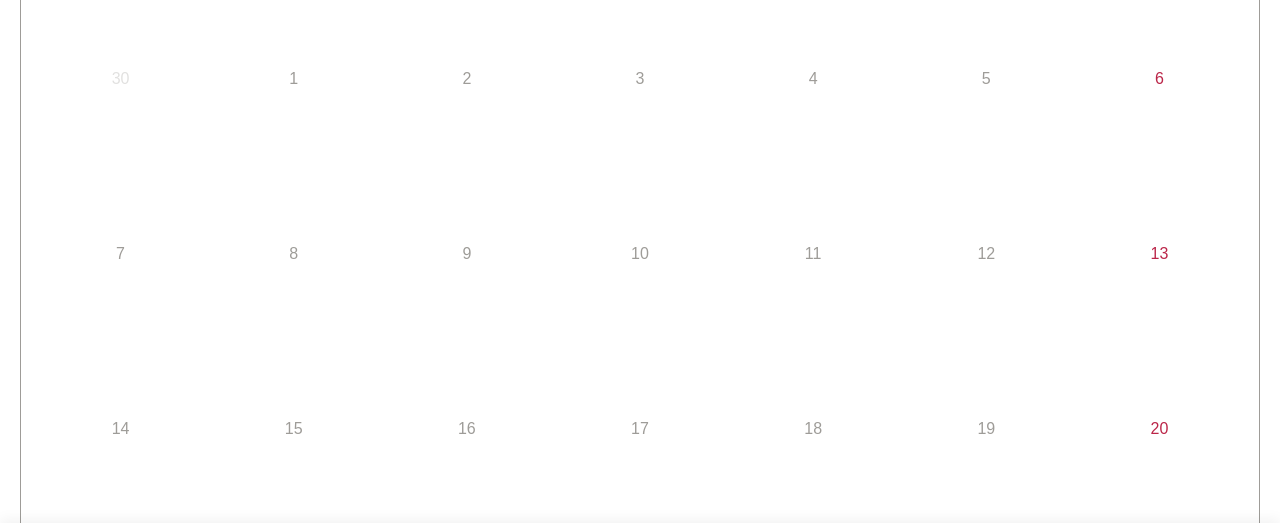
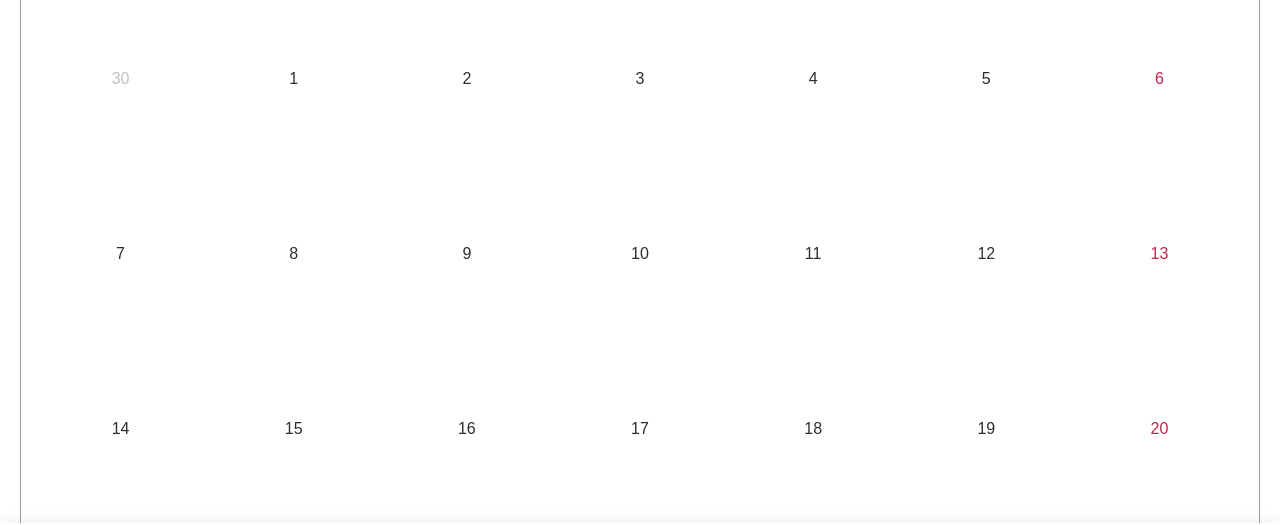
Before and after one commit to Mozartdc/pianolog_i, a React (Vite) app: page /stats in a window 1280 px wide. Shown: the part 217-742 px from the top of the page. Built offline with nearby package versions, Linux system fonts and the light colour scheme; a web font is replaced by a local one.

Commit message:
Update StatsScreen.tsx

```diff
--- a/src/screens/StatsScreen.tsx
+++ b/src/screens/StatsScreen.tsx
@@ -350,10 +350,10 @@ const generateCalendarDays = () => {
                     opacity: isCurrentMonth ? 1 : 0.3, boxSizing: "border-box"
                   }}
                 >
-                  {practiced && <DoIcon style={{ color: "var(--PASTEL_MIMOSA)", width: "100%", height: "100%", maxWidth: 32, maxHeight: 32, position: "absolute", zIndex: 1, opacity: 0.8 }} />}
+                  {practiced && <DoIcon style={{ color: "var(--MIMOSA)", width: "100%", height: "100%", maxWidth: 32, maxHeight: 32, position: "absolute", zIndex: 1, opacity: 0.8 }} />}
 <span style={{
   fontSize: "clamp(12px, 4vw, 16px)",
-  color: (dayIndex === 6 || isHoliday ? "var(--VIVA_MAGENTA)" : "var(--text-secondary)"),
+  color: (dayIndex === 6 || isHoliday ? "var(--VIVA_MAGENTA)" : "var(--text-primary)"),
   fontWeight: isToday ? 700 : 200, // ✅ 오늘만 굵게, 나머지는 보통
   zIndex: 2, position: "relative",
   border: isSelected ? "1px solid var(--BLACK)" : "none",
```
